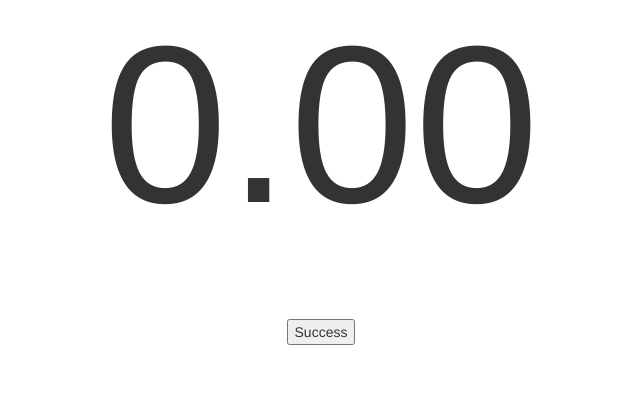
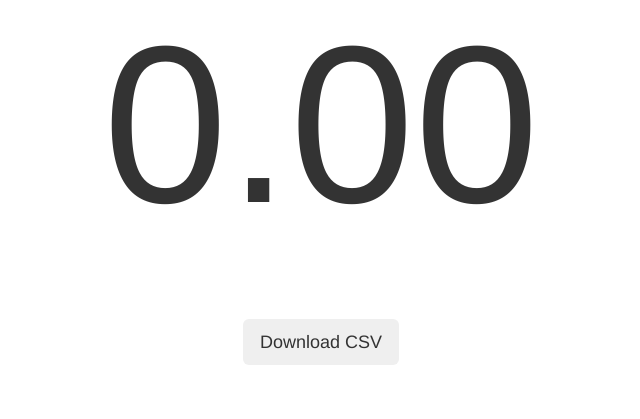
Before and after one commit to theriley106/Cubuyo, a Flask app: page / in a window 1280 px wide. Shown: the part 144-563 px from the top of the page, without its empty margins (319-959 px from the left). Run offline with Flask 2, Linux system fonts and the light colour scheme; some libraries are stand-ins or nearby versions.

Commit message:
Fully functional

```diff
--- a/app.py
+++ b/app.py
@@ -7,7 +7,10 @@ app = Flask(__name__, static_url_path='/static')
 SCRAMBLES = []
 
 
-
+if (os.path.exists(DB_FILE) == False):
+	with open(DB_FILE,'a') as fd:
+		writer = csv.writer(fd)
+		writer.writerow(["Scramble", "Time"])
 
 @app.route('/', methods=['GET'])
 def index():
@@ -26,16 +29,10 @@ def submitTime(timeVal):
 		timeVal = float(timeVal.replace("E", "."))
 	except:
 		timeVal = 0.0
-	if (os.path.exists(DB_FILE) == False):
-		writeType = 'w'
-	else:
-		writeType = 'a'
-	with open(DB_FILE,writeType) as fd:
+	with open(DB_FILE,'a') as fd:
 		writer = csv.writer(fd)
 		writer.writerow([scrambleVal, timeVal])
 	return ""
 
 if __name__ == '__main__':
-	SCRAMBLES.append("Test")
-	submitTime("45E31423")
 	app.run(host='127.0.0.1', port=5000)
--- a/templates/index.html
+++ b/templates/index.html
@@ -27,7 +27,9 @@
 	</div>
 	<div >
 		<center>
-			<button>Success</button>
+		<form method="get" action="static/database.csv">
+			<button type="submit" class="btn btn-secondary btn-lg">Download CSV</button>
+			</form>
 		</center>
 	</div>
 </body>
```
